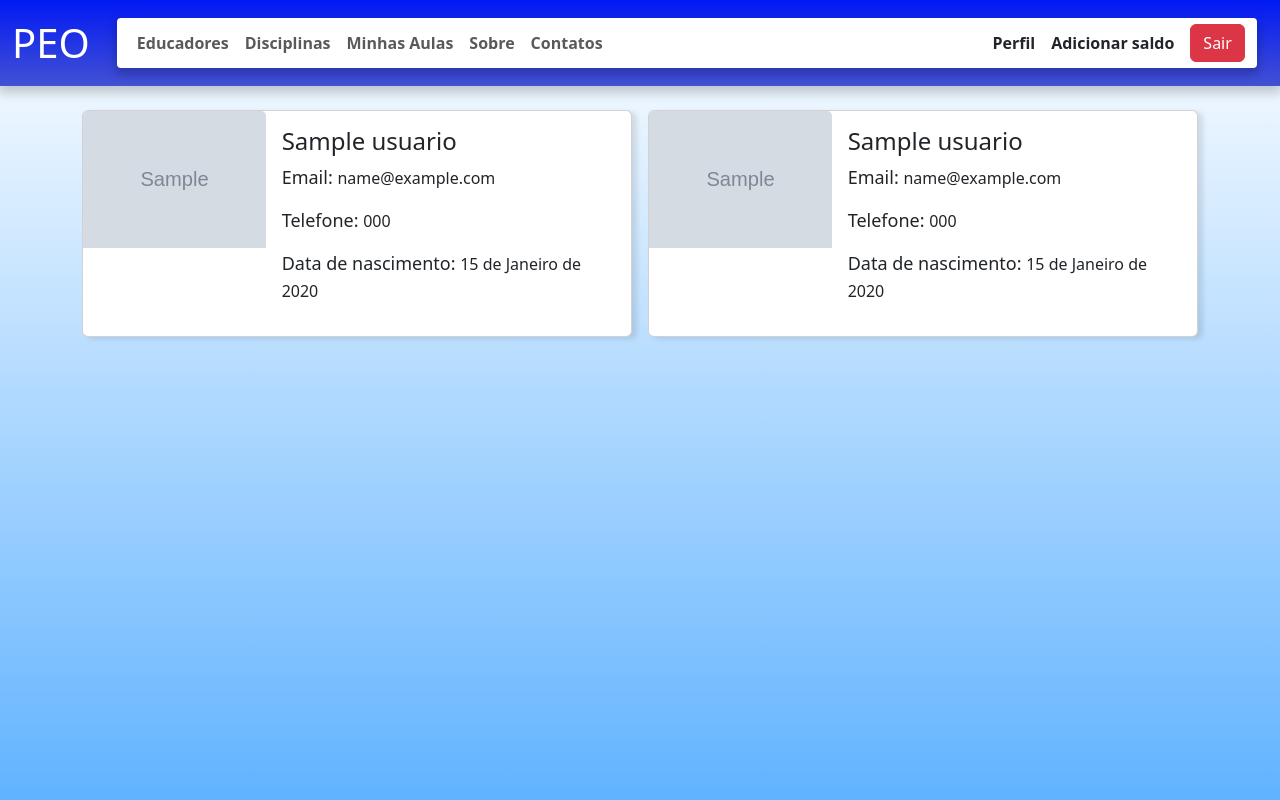
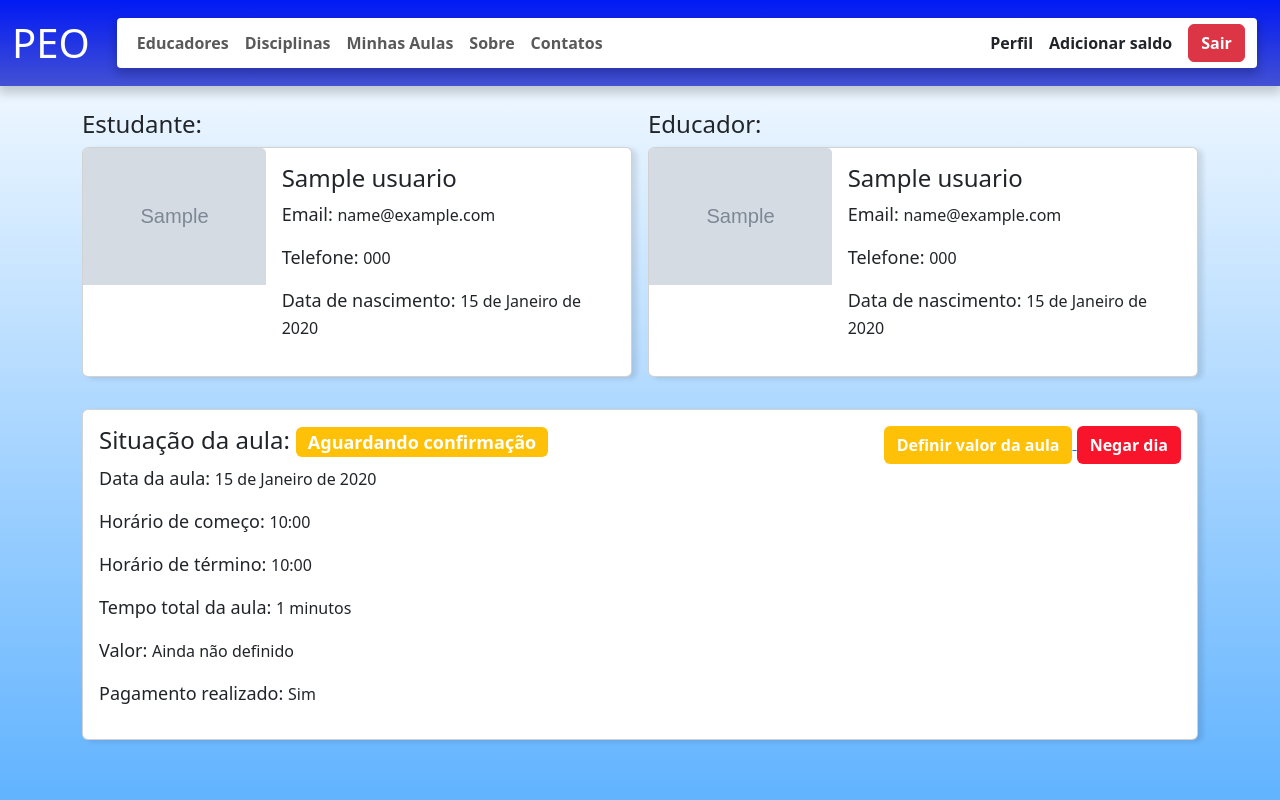
Before and after one commit to GGuedesA/PEO, a Django app: page /aula/1/ in a window 1280 px wide. Run offline with Django 5.2, Linux system fonts and the light colour scheme; a user stored in the database is signed in; tables that the repository leaves empty hold one stand-in row (values such as "Sample post"); grey boxes marked "Sample" are stand-in pictures; some libraries are stand-ins or nearby versions.

Commit message:
feat: fluxo de aulas funcionando, testes necessários

```diff
--- a/base_static/global/css/styles-aulas.css
+++ b/base_static/global/css/styles-aulas.css
@@ -28,11 +28,18 @@
     background-color: rgb(89, 75, 75);
 }
 
-.categoria-confirmar{
+.btn {
+    color: #ffffff;
+    font-weight: 700;
+    position: relative;
+    z-index: 2;
+}
+
+.categoria-confirmar-educador{
     background-color: #ffc107 !important;
 }
 
-.categoria-confirmado{
+.categoria-confirmar-estudante{
     background-color: #198754 !important;
 }
 
@@ -40,7 +47,7 @@
     background-color: #0dcaf0 !important;
 }
 
-.categoria-agendado{
+.categoria-agendado, .categoria-iniciado{
     background-color: #0d6efd !important;
 }
 
@@ -48,12 +55,29 @@
     background-color: #6c757d !important;
 }
 
-.categoria-negado{
-    background-color: #dc3545 !important;
+.categoria-negado-educador{
+    background-color: #f8152c !important;
+}
+.categoria-negado-estudante{
+    background-color: #ca3746 !important;
 }
 
 .categoria-cancelado{
     background-color: #212529 !important;
+}
+
+.desativado {
+    cursor: not-allowed;
+}
+
+.btn:disabled {
+    opacity: .5; /* Aumenta a opacidade */
+    color: #ffffff; /* Cor do texto */
+    cursor: not-allowed; /* Muda o cursor para indicar que está desabilitado */
+}
+
+.no-link {
+    text-decoration: none !important;
 }
 
 .aula-item {
@@ -70,3 +94,11 @@
     filter: brightness(90%);
     transform: scale(1.03);
 }
+
+.form-pagar {
+    background-color: rgb(140, 87, 239);
+    padding: 2rem;
+    border: 1px solid black;
+    box-shadow: 0 5px 10px 2px var(--clr-dark-shadow-20);
+    border-radius: 1rem;
+}
--- a/base_static/global/css/styles.css
+++ b/base_static/global/css/styles.css
@@ -124,6 +124,7 @@ body {
 
 .card {
   box-shadow: 5px 2px 5px rgba(0, 0, 0, 10%);
+  min-height: 230px;
 }
 
 .card-list {
@@ -240,7 +241,7 @@ body {
   padding-left: 0;
   font-size: medium;
 }
-.infos-usuario {
+.infos-usuario, .infos-aula {
   font-size: large;
   font-weight: 500;
 }
--- a/sistema/templates/sistema/dados_aula.html
+++ b/sistema/templates/sistema/dados_aula.html
@@ -1,14 +1,67 @@
 {% extends 'global/base.html' %}
 {% load static %}
+{% load filters %}
 {% block content %}
+  {% block includes %}
+    <link rel="stylesheet" href="{% static 'global/css/styles-aulas.css' %}" />
+  {% endblock %}
   <div class="container">
     <div class="row g-3">
-        <div class="col-12 col-md-6">
-            {% include "sistema/partials/_partial_usuario.html" with usuario=estudante %}
+      <div class="col-12 col-lg-6">
+        <h4>Estudante:</h4>
+        {% include 'sistema/partials/_partial_usuario.html' with usuario=estudante %}
+      </div>
+      <div class="col-12 col-lg-6">
+        <h4>Educador:</h4>
+        {% include 'sistema/partials/_partial_usuario.html' with usuario=educador.usuario %}
+      </div>
+      <div class="col-12">
+        <div class="card mb-3">
+          <div class="row g-0">
+            <div class="col-12">
+              <div class="card-body row">
+                <div class="col-12 col-lg-6">
+                  <h4 class="card-title">Situação da aula: <span class="badge {{ situacoes_styles|get_item:aula.situacao }}">{{ situacoes|get_item:aula.situacao }}</span></h4>
+                </div>
+                <div class="col-12 col-lg-6 d-flex justify-content-center justify-content-lg-end">
+                  {% include 'sistema/partials/_partial_acoes_aula.html' with situacao=aula.situacao %}
+                </div>
+                <p class="infos-aula">
+                  Data da aula: <span class="dados-usuario">{{ aula.data_aula }}</span>
+                </p>
+                <p class="infos-aula">
+                  Horário de começo: <span class="dados-usuario">{{ aula.horario_inicio }}</span>
+                </p>
+                <p class="infos-aula">
+                  Horário de término: <span class="dados-usuario">{{ aula.horario_fim }}</span>
+                </p>
+                <p class="infos-aula">
+                  Tempo total da aula: <span class="dados-usuario">{{ aula.tempo_aula }} minutos</span>
+                </p>
+                <p class="infos-aula">
+                  Valor: <span class="dados-usuario">
+                    {% if aula.situacao == 0 %}
+                      Ainda não definido
+                    {% else %}
+                      {{ aula.valor_aula }}
+                    {% endif %}
+                  </span>
+                </p>
+                <p class="infos-aula">
+                  Pagamento realizado:
+                  <span class="dados-usuario">
+                    {% if aula.pago %}
+                      Sim
+                    {% else %}
+                      Não
+                    {% endif %}
+                  </span>
+                </p>
+              </div>
+            </div>
+          </div>
         </div>
-        <div class="col-12 col-md-6 d-flex justify-content-center">
-            {% include "sistema/partials/_partial_usuario.html" with usuario=educador.usuario %}
-        </div>
+      </div>
     </div>
   </div>
 {% endblock %}
--- a/sistema/templates/sistema/listar_aulas.html
+++ b/sistema/templates/sistema/listar_aulas.html
@@ -29,7 +29,7 @@
           {% if aulas %}
             <ul class="lista-aulas">
               {% for aula in aulas %}
-              <a href="{% url "sistema:dados_aula" aula.id %}">
+              <a class="nav-link" href="{% url "sistema:dados_aula" aula.id %}">
                 <li class="aula-item">
                   {% if lista == '0' %}
                     Aula com {{ aula.educador.usuario.nome }} no dia {{ aula.data_aula }} das {{ aula.horario_inicio }} até {{ aula.horario_fim }} <span class="badge {{ situacoes_styles|get_item:aula.situacao }}">{{ situacoes|get_item:aula.situacao }}</span>
--- /dev/null
+++ b/sistema/templates/sistema/partials/_partial_acoes_aula.html
@@ -0,0 +1,142 @@
+{% load static %}
+{% comment %}
+    Esse partial é dedicado a controlar as possíveis opções de botão
+    a aparecer na tela de dados da aula, por isso ele tem vários ifs
+    Significado das situações (atualizado dia 22/10/2024)
+    0 = Aguardando professor definir valor
+    1 = professor definiu valor, esperando aluno aceitar valor
+    2 = aluno aceitou valor, aguardando pagamento
+    3 = aluno pagou, esperando o horário da aula.
+    4 = aula acontecendo
+    5 = aula finalizada, tudo normalmente nos conformes.
+    6 = Educador negou o dia (ainda na etapa 0)
+    7 = Estudante negou o valor (ainda na etapa 1)
+    8 = Educador cancelou a aula.
+    9 = Estudante cancelou a aula.
+{% endcomment %}
+{% if situacao == 0 %}
+    <div class="aguardando">
+    {% if aula.educador.usuario == user %}
+        <span>
+            <a href="{% url 'sistema:definir_valor' _id=aula.id %}">
+                <button class="btn categoria-confirmar-educador" type="button">Definir valor da aula</button>
+            </a>
+        </span>
+        <span>
+            <a href="{% url 'sistema:mudar_situacao' _id=aula.id situacao=6 %}">
+                <button class="btn categoria-negado-educador" type="button">Negar dia</button>
+            </a>
+        </span>
+    {% else %}
+        <div class="desativado d-inline-flex px-2">
+            <button class="btn categoria-agendado" type="button" disabled>Aguarde o educador definir um valor</button>
+        </div>
+        <span>
+            <a href="{% url 'sistema:mudar_situacao' _id=aula.id situacao=9 %}">
+                <button class="btn categoria-cancelado" type="button">Cancelar</button>
+            </a>
+        </span>
+    {% endif %}
+    </div>
+{% elif situacao == 1 %}
+    <div class="confirmado-educador">
+    {% if aula.educador.usuario == user %}
+        <span class="desativado d-inline-flex px-2">
+            <button class="btn categoria-agendado" type="button" disabled>Aguardando confirmação do estudante</button>
+        </span>
+        <span class="no-link px-1">
+            <a href="{% url 'sistema:mudar_situacao' _id=aula.id situacao=8 %}">
+                <button class="btn categoria-cancelado" type="button">Cancelar</button>
+            </a>
+        </span>
+    {% else %}
+    <span>
+        <a href="{% url 'sistema:mudar_situacao' _id=aula.id situacao=2 %}">
+            <button class="btn categoria-agendado" type="button">Aceitar valor</button>
+        </a>
+    </span>
+        <span>
+            <a href="{% url 'sistema:mudar_situacao' _id=aula.id situacao=7 %}">
+                <button class="btn categoria-negado-estudante" type="button">Negar valor</button>
+            </a>
+        </span>
+    {% endif %}
+    </div>
+{% elif situacao == 2 %}
+    <div class="pagar d-inline-flex">
+    {% if aula.educador.usuario == user %}
+        <div class="desativado d-inline-flex px-2">
+            <button class="btn categoria-agendado" type="button" disabled>Aguardando pagamento do estudante</button>
+        </div>
+        <span>
+            <a href="{% url 'sistema:mudar_situacao' _id=aula.id situacao=8 %}">
+                <button class="btn categoria-cancelado" type="button">Cancelar</button>
+            </a>
+        </span>
+    {% else %}
+        <span class="no-link px-1">
+            <a href="{% url 'sistema:pagar_aula' _id=aula.id%}">
+                <button class="btn categoria-pagar" type="button">Realizar pagamento</button>
+            </a>
+        </span>
+        <span class="no-link px-1">
+            <a href="{% url 'sistema:mudar_situacao' _id=aula.id situacao=9 %}">
+                <button class="btn categoria-cancelado" type="button">Cancelar</button>
+            </a>
+        </span>
+    {% endif %}
+    </div>
+{% elif situacao == 3 %}
+    <div class="agendado">
+    {% if aula.educador.usuario == user %}
+        {% comment %}
+            aqui viria um outro if para verificar se já está no horário para começar a aula
+        {% endcomment %}
+        <span>
+            <button class="btn categoria-agendado" type="button">Iniciar aula</button>
+        </span>
+        <span>
+            <a href="{% url 'sistema:mudar_situacao' _id=aula.id situacao=8 %}">
+                <button class="btn categoria-cancelado" type="button">Cancelar</button>
+            </a>
+        </span>
+    {% else %}
+        <div class="desativado d-inline-flex px-2">
+            <button class="btn desativado categoria-agendado" type="button" disabled>Aguardando início da aula</button>
+        </div>
+        <span>
+            <a href="{% url 'sistema:mudar_situacao' _id=aula.id situacao=9 %}">
+                <button class="btn categoria-cancelado" type="button">Cancelar</button>
+            </a>
+        </span>
+    {% endif %}
+    </div>
+{% elif situacao == 4 %}
+    <div class="iniciado">
+    {% if aula.educador.usuario == user %}
+        <button class="btn categoria-finalizado" type="button">Finalizar aula</button>
+    {% else %}
+        <button class="btn categoria-iniciado" type="button">Entrar na aula</button>
+    {% endif %}
+    </div>
+{% elif situacao == 5 %}
+    <div class="finalizado desativado">
+        <button class="btn desativado categoria-finalizado" type="button" disabled>Aula já finalizada</button>
+    </div>
+{% elif situacao == 6 %}
+    <div class="negado-educador desativado">
+        <button class="btn desativado categoria-negado-educador" type="button" disabled>Dia negado pelo educador</button>
+    </div>
+{% elif situacao == 7 %}
+    <div class="negado-estudante desativado">
+        <button class="btn desativado categoria-negado-estudante" type="button" disabled>Valor negado pelo estudante</button>
+    </div>
+{% elif situacao == 8 %}
+    <div class="cancelado-estudante desativado">
+        <button class="btn categoria-cancelado" type="button" disabled>Aula cancelada pelo educador</button>
+    </div>
+{% elif situacao == 9 %}
+    <div class="cancelado-estudante desativado">
+        <button class="btn categoria-cancelado" type="button" disabled>Aula cancelada pelo estudante</button>
+    </div>
+{% endif %}
--- a/sistema/urls.py
+++ b/sistema/urls.py
@@ -27,5 +27,9 @@ urlpatterns = [
     path('usuario/<int:_id>/', views.dados_usuario, name='dados_usuario'),
     path('usuario/<int:_id>/editar/', views.editar_usuario, name='editar_usuario'),
 
+    path('mudar_situacao_aula/<int:_id>/<int:situacao>/', views.muda_situacao, name='mudar_situacao'),
+    path('realizar_pagamento/<int:_id>/', views.realizar_pagamento, name='pagar_aula'),
+    path('definir_valor_aula/<int:_id>/', views.definir_valor, name='definir_valor'),
+
     path('recarga/', views.recarga, name='recarga'),
 ]
--- a/sistema/views/__init__.py
+++ b/sistema/views/__init__.py
@@ -1,3 +1,4 @@
 from .read_views import *
 from .form_views import *
 from .auth_views import *
+from .aula_views import *
--- /dev/null
+++ b/sistema/views/aula_views.py
@@ -0,0 +1,112 @@
+from decimal import Decimal
+from django.shortcuts import render, get_object_or_404, redirect
+from django.contrib.auth.decorators import login_required
+from django.urls import reverse
+from sistema.models import *
+from sistema.forms import ValorAulaForm
+
+# o nome Lista aqui se refere caso seja para listar
+# como estudante ou como educador,
+# 0 para estudante e 1 para educador
+@login_required
+def listar_aulas(request, lista=None):
+    usuario = request.user
+
+    if(usuario.eh_educador):
+        lista = '1' if lista != '0' else '0'
+    else:
+        if(lista != None):
+            return redirect('sistema:easter_egg')
+        lista = '0'
+
+    if lista == '0':
+        aulas = Aula.objects.filter(estudante=usuario)
+    else:
+        aulas = Aula.objects.filter(educador__usuario=usuario)
+
+    situacoes_styles = get_situacoes_styles()
+    situacoes = get_situacoes_choices()
+    aulas_por_situacao = {chave: [] for chave in situacoes.keys()}
+
+    for aula in aulas:
+        aulas_por_situacao[aula.situacao].append(aula)
+
+    context = {
+        'aulas_por_situacao': aulas_por_situacao,
+        'situacoes': situacoes,
+        'situacoes_styles': situacoes_styles,
+        'lista': lista,
+    }
+    return render(request, 'sistema/listar_aulas.html', context)
+
+@login_required
+def dados_aula(request, _id):
+    aula = get_object_or_404(Aula, id=_id)
+    if aula.estudante != request.user and aula.educador.usuario != request.user:
+        return redirect('sistema:easter_egg')
+    situacoes_styles = get_situacoes_styles()
+    situacoes = get_situacoes_choices()
+    estudante = aula.estudante
+    educador = aula.educador
+    context = {
+        'aula': aula,
+        'estudante': estudante,
+        'educador': educador,
+        'situacoes': situacoes,
+        'situacoes_styles': situacoes_styles,
+    }
+    return render(request, 'sistema/dados_aula.html', context)
+
+@login_required
+def muda_situacao(request, _id, situacao):
+    aula = get_object_or_404(Aula, id=_id)
+    if aula.estudante != request.user and aula.educador.usuario != request.user:
+        return redirect('sistema:easter_egg')
+    aula.situacao = situacao
+    aula.save()
+    return redirect('sistema:dados_aula', _id=aula.pk)
+
+@login_required
+def definir_valor(request, _id):
+    aula = get_object_or_404(Aula, id=_id)
+    if aula.educador.usuario != request.user:
+        return redirect('sistema:easter_egg')
+
+    if request.method == 'POST':
+        form = ValorAulaForm(request.POST, instance=aula, files=request.FILES)
+
+        if form.is_valid():
+            form.save()
+            return redirect('sistema:dados_aula', _id=aula.pk)
+
+    context = {
+        'aula': aula,
+        'form': ValorAulaForm(instance=aula, valor_inicial=aula.educador.valor_aula),
+        'form_action': reverse('sistema:definir_valor', args=(_id,)),  # Necessário para recarregar o formulário após o envio
+    }
+    return render(request, 'sistema/definir_valor_aula.html', context)
+
+@login_required
+def realizar_pagamento(request, _id):
+    aula = get_object_or_404(Aula, id=_id)
+    usuario = request.user
+    if aula.estudante != usuario:
+        return redirect('sistema:easter_egg')
+
+    pode_pagar = False
+    if aula.valor_aula <= usuario.saldo:
+        pode_pagar = True
+
+    if request.method == 'POST':
+        aula.pago = True
+        aula.situacao += 1
+        usuario.saldo -= aula.valor_aula
+        usuario.save()
+        aula.save()
+        return redirect('sistema:dados_aula', _id=aula.pk)
+
+    context = {
+        'usuario': usuario,
+        'pode_pagar': pode_pagar,
+    }
+    return render(request, 'sistema/pagar_aula.html', context)
--- a/sistema/views/form_views.py
+++ b/sistema/views/form_views.py
@@ -180,8 +180,9 @@ def recarga(request):
             qtd_recarga = Decimal(qtd_recarga)
             usuario.saldo += qtd_recarga
             usuario.save()
-            return redirect('sistama:dados_usuario')
-        except:
+            return redirect('sistema:dados_usuario', _id=usuario.id)
+        except Exception as e:
+            print(e)
             erro = "Entre com valores válidos"
 
     context = {
--- a/sistema/views/read_views.py
+++ b/sistema/views/read_views.py
@@ -80,56 +80,5 @@ def dados_usuario(request, _id):
     }
     return render(request, 'sistema/dados_usuario.html', context)
 
-# o nome Lista aqui se refere caso seja para listar
-# como estudante ou como educador,
-# 0 para estudante e 1 para educador
-@login_required
-def listar_aulas(request, lista=None):
-    usuario = request.user
-
-    if(usuario.eh_educador):
-        lista = '1' if lista != '0' else '0'
-    else:
-        if(lista != None):
-            return redirect('sistema:easter_egg')
-        lista = '0'
-
-    if lista == '0':
-        aulas = Aula.objects.filter(estudante=usuario)
-    else:
-        aulas = Aula.objects.filter(educador__usuario=usuario)
-
-    situacoes_styles = get_situacoes_styles()
-    situacoes = get_situacoes_choices()
-    aulas_por_situacao = {chave: [] for chave in situacoes.keys()}
-
-    for aula in aulas:
-        aulas_por_situacao[aula.situacao].append(aula)
-
-    context = {
-        'aulas_por_situacao': aulas_por_situacao,
-        'situacoes': situacoes,
-        'situacoes_styles': situacoes_styles,
-        'lista': lista,
-    }
-    return render(request, 'sistema/listar_aulas.html', context)
-
-@login_required
-def dados_aula(request, _id):
-    aula = get_object_or_404(Aula, id=_id)
-    if aula.estudante != request.user and aula.educador.usuario != request.user:
-        return redirect('sistema:easter_egg')
-    print("Amigo estou aqui")
-    estudante = aula.estudante
-    educador = aula.educador
-    print(estudante)
-    print(educador)
-    context = {
-        'aula': aula,
-        'estudante': estudante,
-        'educador': educador,
-    }
-    return render(request, 'sistema/dados_aula.html', context)
-
 def easter_egg(request):
     return render(request, 'sistema/easter_egg.html', )
```
Also changed, not shown: sistema/forms.py (+37 -0 lines), sistema/models.py (+7 -4 lines), sistema/templates/sistema/definir_valor_aula.html (added, +52 -0 lines), sistema/templates/sistema/pagar_aula.html (added, +49 -0 lines), todo.txt (+42 -5 lines), sistema/templatetags/filters.py (line endings or trailing spaces).
